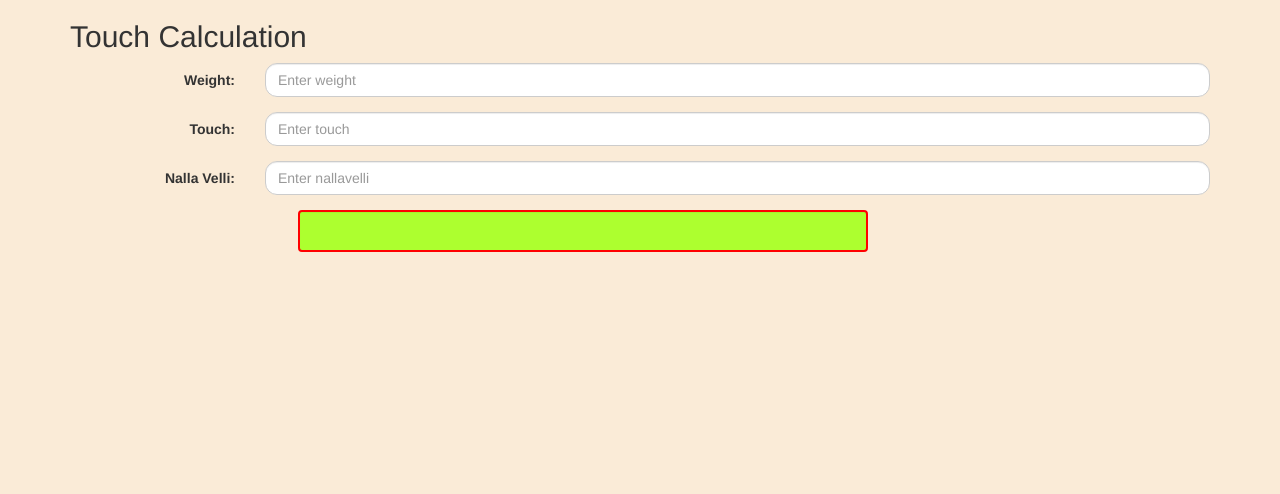
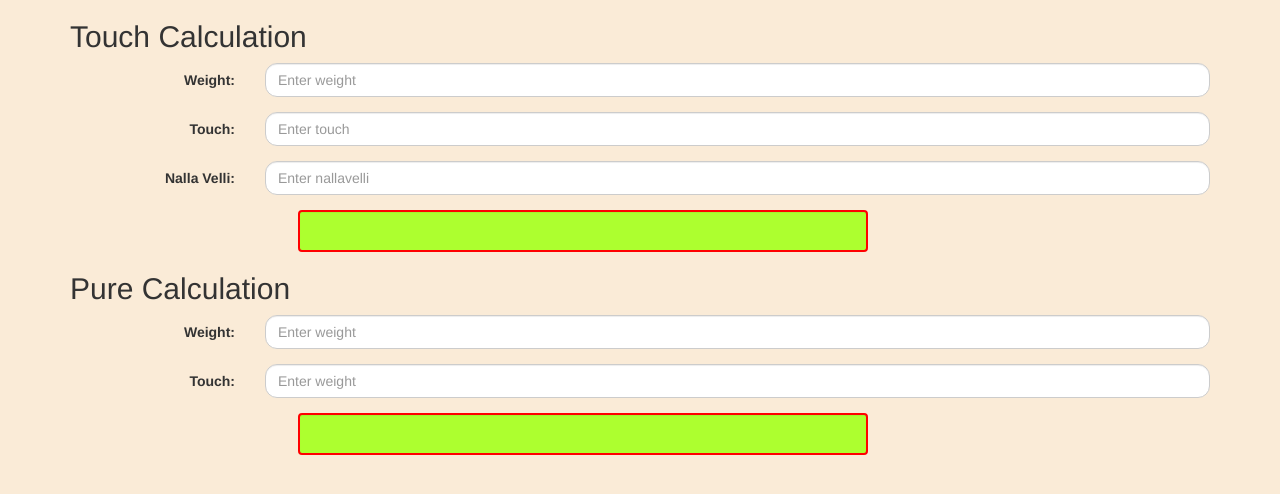
Before and after one commit to thiyagu3965/touchCalc, a plain HTML site: page index.html in a window 1280 px wide. Drawn offline with nearby package versions, Linux system fonts and the light colour scheme.

Commit message:
Update index.html

```diff
--- a/index.html
+++ b/index.html
@@ -1,7 +1,7 @@
 <!DOCTYPE html>
 <html lang="en">
 <head>
-  <title>Touch Calc</title>
+  <title>Bootstrap Example</title>
   <meta charset="utf-8">
   <meta name="viewport" content="width=device-width, initial-scale=1">
   <link rel="stylesheet" href="https://maxcdn.bootstrapcdn.com/bootstrap/3.4.1/css/bootstrap.min.css">
@@ -55,6 +55,22 @@
 
     <div class="well" id="ChangingTouch"></div>
 
+    <h2>Pure Calculation</h2>
+    <form class="form-horizontal" action="/action_page.php">
+      <div class="form-group">
+        <label class="control-label col-sm-2" for="email">Weight:</label>
+        <div class="col-sm-10">
+          <input type="number" class="form-control" id="weight1" placeholder="Enter weight" onkeyup="PureCalc()" step="any" name="email">
+        </div>
+      </div>
+      <div class="form-group">
+        <label class="control-label col-sm-2" for="email">Touch:</label>
+        <div class="col-sm-10">
+          <input type="number" class="form-control" id="touch1" placeholder="Enter weight" onkeyup="PureCalc()" step="any" name="email">
+        </div>
+      </div>
+      <div class="well" id="PureVal"></div>
+
   </form>
 </div>
 </body>
@@ -79,5 +95,12 @@
     document.getElementById('ChangingTouch').innerHTML = ChangingTouch?ChangingTouch.toFixed(2):" "
 
     }
+    function PureCalc(){
+      var weight1 =  document.getElementById('weight1').value
+    var touch1 =  document.getElementById('touch1').value
+    var resultPure = (weight1 * touch1)/100
+    document.getElementById('PureVal').innerHTML = resultPure.toFixed(3)
+
+    }
 </script>
 </html>
```
